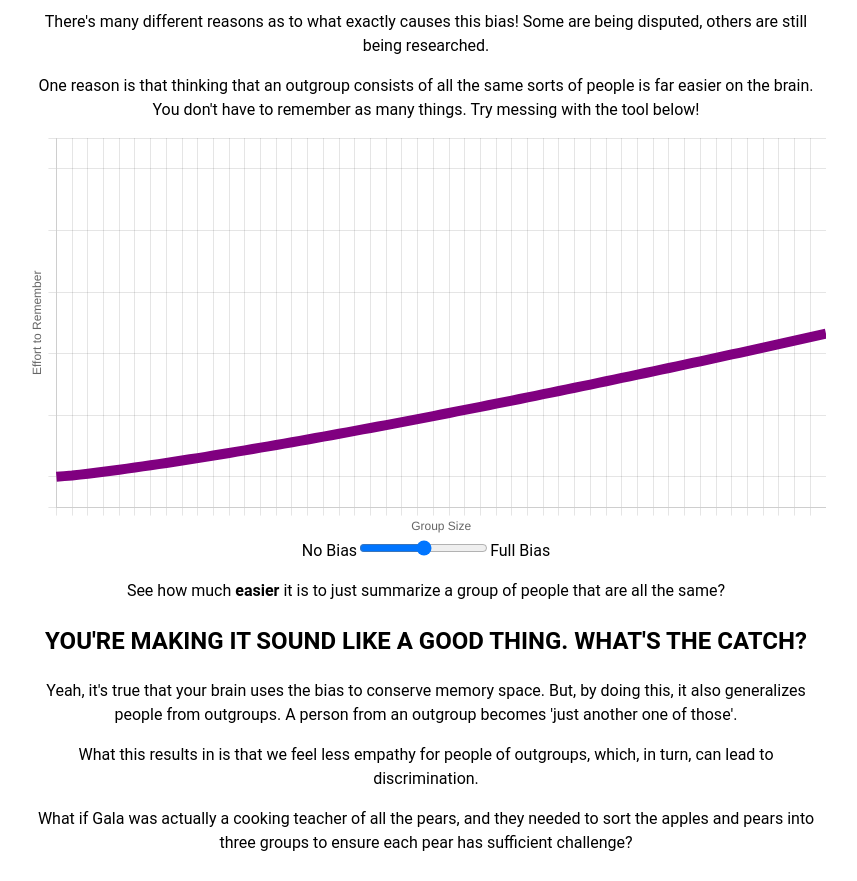
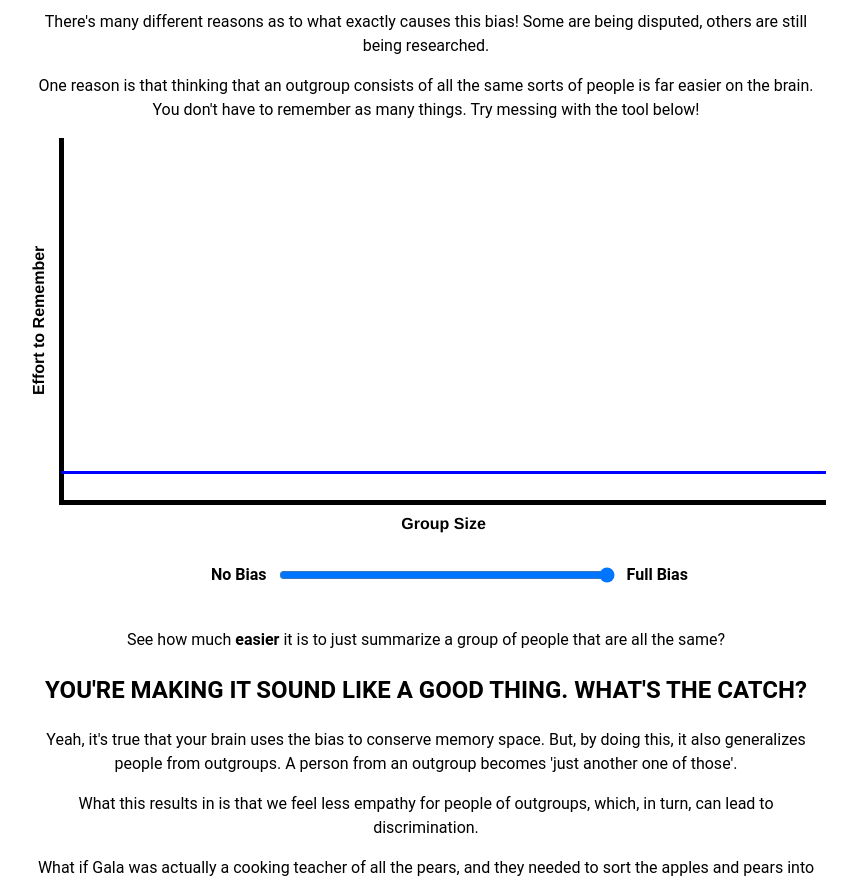
Before and after one commit to AxiDragon/outgroup-odyssey, a React (Create React App) app: page / in a window 1280 px wide. Shown: the part 5400-6281 px from the top of the page, without its empty margins (214-1071 px from the left). Built offline with nearby package versions, Linux system fonts and the light colour scheme.

Commit message:
Improve MemoryGraphSlider CSS

```diff
--- a/src/App.css
+++ b/src/App.css
@@ -23,6 +23,26 @@ img {
 	width: 100%;
 }
 
+.MemoryGraphSlider {
+	width: 100%;
+}
+
+.LabelledSliderContainer {
+	width: 100%;
+	display: flex;
+	align-items: center;
+	justify-content: center;
+	padding: 25px;
+}
+
+.LabelledSlider {
+	width: 60%;
+	display: flex;
+	align-items: center;
+	font-weight: bold;
+	gap: 10px;
+}
+
 .TitleCard {
 	background-color: #fff;
 	border-radius: 5px;
--- a/src/components/interactables/MemoryGraphSlider.tsx
+++ b/src/components/interactables/MemoryGraphSlider.tsx
@@ -7,7 +7,7 @@ Chart.register(CategoryScale, LinearScale, LineElement, PointElement, Title, Too
 
 const MemoryGraphSlider = () => {
 	const pointCount = 50;
-	const [bias, setBias] = useState(0.5);
+	const [bias, setBias] = useState(1);
 
 	const onBiasChange = (newValue: number) => {
 		setBias(newValue);
@@ -17,7 +17,7 @@ const MemoryGraphSlider = () => {
 		return points.map(formula);
 	}
 
-	const formula = (x: number) => Math.pow(x * bias, 1.2);
+	const formula = (x: number) => Math.pow(x * (1 - bias), 1.2);
 
 	const yPoints = generateData(formula, Array.from({ length: pointCount }, (_, i) => i));
 
@@ -27,8 +27,8 @@ const MemoryGraphSlider = () => {
 			{
 				data: yPoints,
 				fill: false,
-				borderColor: `rgb(${bias * 255},0,${(1 - bias) * 255})`,
-				borderWidth: 10,
+				borderColor: `rgb(${(1 - bias) * 255},0,${bias * 255})`,
+				borderWidth: 3,
 				tension: 0.1,
 			},
 		],
@@ -43,20 +43,39 @@ const MemoryGraphSlider = () => {
 			legend: {
 				display: false,
 			},
+			tooltip: {
+				enabled: false,
+			}
 		},
 		elements: {
 			point: {
 				radius: 0,
+				hoverRadius: 0,
 			},
+			line: {
+
+			}
 		},
 		scales: {
 			x: {
 				ticks: {
 					display: false,
 				},
+				grid: {
+					display: false,
+				},
 				title: {
 					display: true,
+					color: 'black',
 					text: "Group Size",
+					font: {
+						size: 16,
+						weight: 600,
+					},
+				},
+				border: {
+					color: 'black',
+					width: 5,
 				}
 			},
 			y: {
@@ -65,17 +84,30 @@ const MemoryGraphSlider = () => {
 				ticks: {
 					display: false,
 				},
+				grid: {
+					display: false,
+				},
 				title: {
 					display: true,
+					color: 'black',
 					text: "Effort to Remember",
+					font: {
+						size: 16,
+						weight: 600,
+					},
+				},
+				border: {
+					color: 'black',
+					width: 5,
 				}
 			},
 		},
 	}
 
-	return (<div>
+	return (<div className="MemoryGraphSlider">
 		<Line data={data} options={options} />
-		<div>
+		<div className="LabelledSliderContainer">
+			<div className="LabelledSlider">
 				<span>No Bias</span>
 				<input
 					type="range"
@@ -84,9 +116,12 @@ const MemoryGraphSlider = () => {
 					value={bias}
 					step={0.01}
 					onChange={(e) => onBiasChange(parseFloat(e.target.value))}
+					style={{ width: '70%' }}
 				/>
 				<span>Full Bias</span>
 			</div>
+		</div>
+		{/* TODO: Draggable values */}
 	</div>);
 };
 
--- a/src/components/sections/CauseSection.tsx
+++ b/src/components/sections/CauseSection.tsx
@@ -1,9 +1,4 @@
-import SliderImage from "@c/interactables/SliderImage";
 import MemoryGraphSlider from "@c/interactables/MemoryGraphSlider";
-
-import fullBias from "@a/placeholder/cause-full-bias.jpg";
-import midBias from "@a/placeholder/cause-mid-bias.jpg";
-import noBias from "@a/placeholder/cause-no-bias.jpg";
 
 const CauseSection = () => {
 	return (
```
Lines whose indentation alone changed are shown as unchanged.
